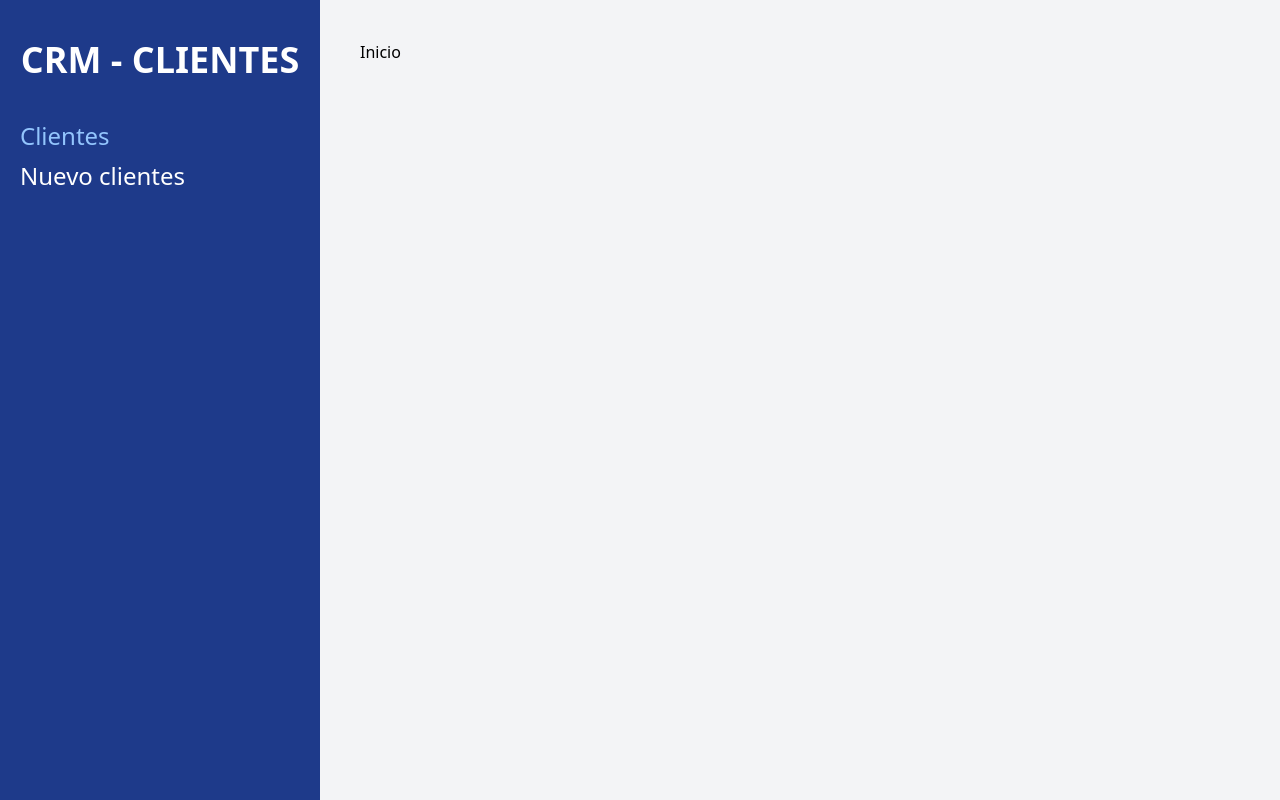
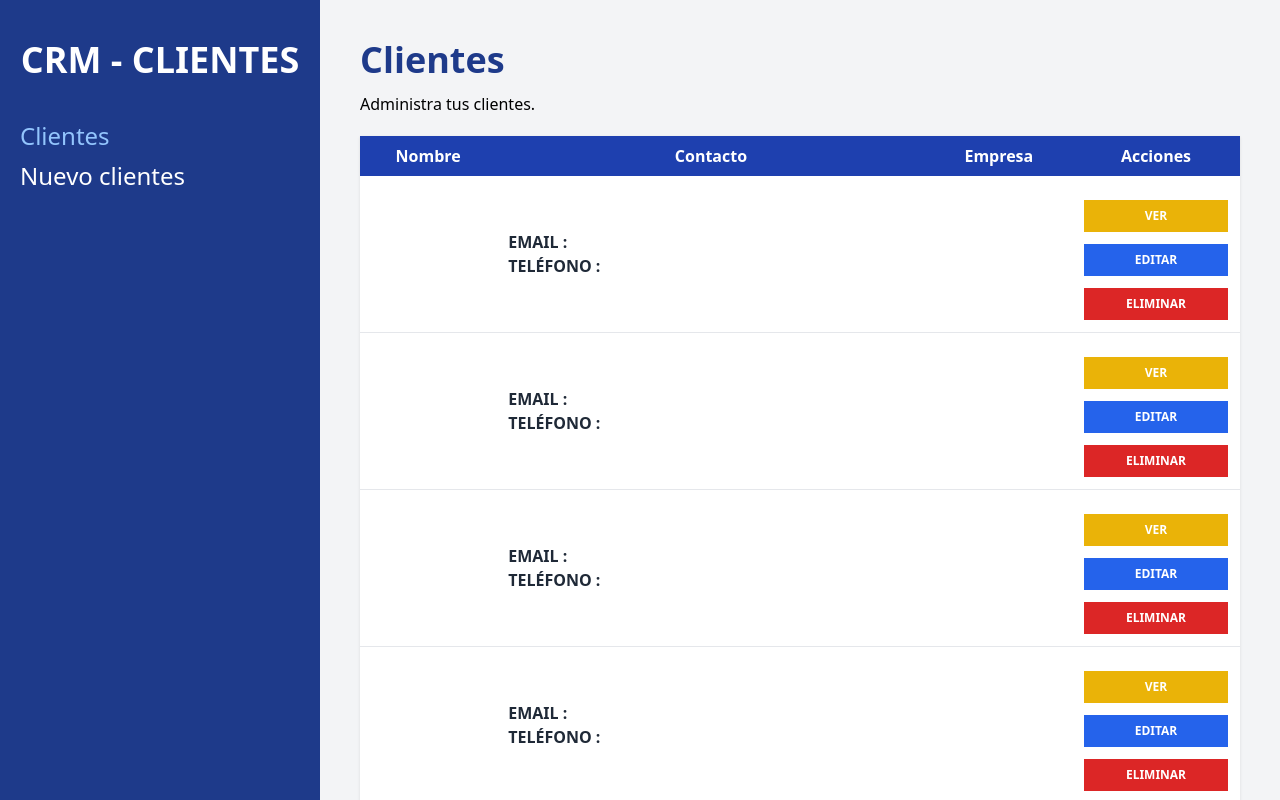
Before and after one commit to HeinzNaumann/Clients-CRM, a React (Vite) app: page /clientes in a window 1280 px wide. Built offline with nearby package versions, Linux system fonts and the light colour scheme; data requests are answered from the project's data file.

Commit message:
creada la estructura y el detalle

```diff
--- /dev/null
+++ b/db.json
@@ -0,0 +1,32 @@
+{
+  "clientes": [
+    {
+      "id": 1
+    },
+    {
+      "id": 2
+    },
+    {
+      "id": 3
+    },
+    {
+      "id": 4
+    },
+    {
+      "nombre": "prueba",
+      "empresa": "pruebaa",
+      "email": "prueba@prueba.com",
+      "telefono": "676059182",
+      "notas": "lolallad",
+      "id": 5
+    },
+    {
+      "nombre": "prueba",
+      "empresa": "prueba",
+      "email": "oprueba@peurab.com",
+      "telefono": "6757584393",
+      "notas": "askdlñfjslañkdjfñlskdjf",
+      "id": 6
+    }
+  ]
+}
--- a/src/App.jsx
+++ b/src/App.jsx
@@ -4,6 +4,7 @@
 import EditarCliente from "./paginas/EditarCliente";
 import Inicio from "./paginas/Inicio";
 import NuevoCliente from "./paginas/NuevoCliente";
+import VerCliente from "./paginas/verCliente";
 
 function App() {
   return (
@@ -13,6 +14,7 @@
           <Route index element={<Inicio />} />
           <Route path="nuevo" element={<NuevoCliente />} />
           <Route path="editar/:id" element={<EditarCliente />} />
+          <Route path=":id" element={<VerCliente />} />
         </Route>
       </Routes>
     </BrowserRouter>
--- /dev/null
+++ b/src/Styles/SpinnerClass.css
@@ -0,0 +1,36 @@
+.spinner {
+  width: 40px;
+  height: 40px;
+  background-color: rgb(30, 58, 138);
+
+  margin: 100px auto;
+  -webkit-animation: sk-rotateplane 1.2s infinite ease-in-out;
+  animation: sk-rotateplane 1.2s infinite ease-in-out;
+}
+
+@-webkit-keyframes sk-rotateplane {
+  0% {
+    -webkit-transform: perspective(120px);
+  }
+  50% {
+    -webkit-transform: perspective(120px) rotateY(180deg);
+  }
+  100% {
+    -webkit-transform: perspective(120px) rotateY(180deg) rotateX(180deg);
+  }
+}
+
+@keyframes sk-rotateplane {
+  0% {
+    transform: perspective(120px) rotateX(0deg) rotateY(0deg);
+    -webkit-transform: perspective(120px) rotateX(0deg) rotateY(0deg);
+  }
+  50% {
+    transform: perspective(120px) rotateX(-180.1deg) rotateY(0deg);
+    -webkit-transform: perspective(120px) rotateX(-180.1deg) rotateY(0deg);
+  }
+  100% {
+    transform: perspective(120px) rotateX(-180deg) rotateY(-179.9deg);
+    -webkit-transform: perspective(120px) rotateX(-180deg) rotateY(-179.9deg);
+  }
+}
--- /dev/null
+++ b/src/components/Cliente.jsx
@@ -0,0 +1,51 @@
+import { useNavigate } from "react-router-dom";
+
+const Cliente = ({ cliente }) => {
+  const navigate = useNavigate();
+
+  const { nombre, empresa, email, telefono, notas, id } = cliente;
+  return (
+    <>
+      <tr className="border-b hover:bg-gray-50">
+        <td className="p-3">{nombre}</td>
+        <td className="p-3">
+          <p>
+            <span className="text-gray-800 uppercase font-bold">Email : </span>
+            {email}
+          </p>
+          <p>
+            <span className="text-gray-800 uppercase font-bold">
+              Teléfono :{" "}
+            </span>
+            {telefono}
+          </p>
+        </td>
+        <td className="p-3">{empresa}</td>
+        <td className="p-3">
+          <button
+            type="button"
+            className="bg-yellow-500 hover:bg-yellow-600 w-full block text-white p-2 uppercase font-bold  text-xs mt-3"
+            onClick={() => navigate(`/clientes/${id}`)}
+          >
+            Ver
+          </button>
+
+          <button
+            type="button"
+            className="bg-blue-600 hover:bg-blue-700 w-full block text-white p-2 uppercase font-bold  text-xs mt-3 "
+          >
+            Editar
+          </button>
+          <button
+            type="button"
+            className="bg-red-600 hover:bg-red-700 w-full block text-white p-2 uppercase font-bold  text-xs mt-3"
+          >
+            Eliminar
+          </button>
+        </td>
+      </tr>
+    </>
+  );
+};
+
+export default Cliente;
--- a/src/components/Formulario.jsx
+++ b/src/components/Formulario.jsx
@@ -2,8 +2,10 @@
 import React from "react";
 import * as yup from "yup";
 import Alerta from "./Alerta";
+import { useNavigate } from "react-router-dom";
+const Formulario = () => {
+  const navigate = useNavigate();
 
-const Formulario = () => {
   const nuevoClienteSchema = yup.object().shape({
     nombre: yup
       .string()
@@ -22,8 +24,25 @@
       .typeError("El número no es valido"),
   });
 
-  const handleSubmit = (valores) => {
-    console.log(valores);
+  const handleSubmit = async (valores) => {
+    try {
+      const url = "http://localhost:3005/clientes";
+
+      const respuesta = await fetch(url, {
+        method: "POST",
+        body: JSON.stringify(valores),
+        headers: {
+          "Content-Type": "application/json",
+        },
+      });
+      console.log(respuesta);
+      const resultado = await respuesta.json();
+      console.log(resultado);
+
+      navigate("/clientes");
+    } catch (error) {
+      console.log(error);
+    }
   };
   return (
     <div className="bg-white- mt-10 px-5 py-10 rounder-md shadow-md md:w-3/4 mx-auto">
@@ -39,8 +58,9 @@
           telefono: "",
           notas: "",
         }}
-        onSubmit={(values) => {
-          handleSubmit(values);
+        onSubmit={async (values, { resetForm }) => {
+          await handleSubmit(values);
+          resetForm();
         }}
         validationSchema={nuevoClienteSchema}
       >
--- /dev/null
+++ b/src/components/Spinner.jsx
@@ -0,0 +1,7 @@
+import React from "react";
+import "../Styles/SpinnerClass.css";
+const Spinner = () => {
+  return <div className="spinner"></div>;
+};
+
+export default Spinner;
--- a/src/paginas/Inicio.jsx
+++ b/src/paginas/Inicio.jsx
@@ -1,7 +1,46 @@
-import React from "react";
+import { useEffect, useState } from "react";
+import Cliente from "../components/Cliente";
 
 const Inicio = () => {
-  return <div>Inicio</div>;
+  const [clientes, setClientes] = useState([]);
+
+  useEffect(() => {
+    const obtenerClientesAPI = async () => {
+      try {
+        const url = "http://localhost:3005/clientes";
+        const respuesta = await fetch(url);
+        const resultado = await respuesta.json();
+        setClientes(resultado);
+      } catch (error) {
+        console.log(error);
+      }
+    };
+
+    obtenerClientesAPI();
+  }, []);
+
+  return (
+    <>
+      <h1 className="font-black text-4xl text-blue-900 ">Clientes</h1>
+      <p className="mt-3">Administra tus clientes.</p>
+
+      <table className="w-full mt-5 table-auto shadow bg-white">
+        <thead className="bg-blue-800 text-white">
+          <tr>
+            <th className="p-2">Nombre</th>
+            <th className="p-2">Contacto</th>
+            <th className="p-2">Empresa</th>
+            <th className="p-2">Acciones</th>
+          </tr>
+        </thead>
+        <tbody>
+          {clientes.map((cliente) => (
+            <Cliente key={cliente.id} cliente={cliente} />
+          ))}
+        </tbody>
+      </table>
+    </>
+  );
 };
 
 export default Inicio;
--- /dev/null
+++ b/src/paginas/VerCliente.jsx
@@ -0,0 +1,77 @@
+import { useEffect, useState } from "react";
+import { useParams } from "react-router-dom";
+import Spinner from "../components/Spinner";
+
+const VerCliente = () => {
+  const [cliente, setCliente] = useState({});
+  const [cargando, setCargando] = useState(true);
+  const { id } = useParams();
+
+  useEffect(() => {
+    const obtenerClienteApi = async () => {
+      try {
+        const url = `http://localhost:3005/clientes/${id}`;
+        const respuesta = await fetch(url);
+        const resultado = await respuesta.json();
+        setCliente(resultado);
+      } catch (error) {
+        console.log(error);
+      }
+
+      setCargando(false);
+    };
+    obtenerClienteApi();
+  }, []);
+
+  return Object.keys(cliente).length === 0 ? (
+    <p>No hay Resultados</p>
+  ) : (
+    <div>
+      {cargando ? (
+        <Spinner />
+      ) : (
+        <>
+          <h1 className="font-black text-4xl text-blue-900 ">
+            Ver Cliente: {cliente.nombre}
+          </h1>
+          <p>Información del cliente</p>
+          <p className="text-2xl text-gray-600 mt-10">
+            {" "}
+            <span className="text-gray-800 uppercase font-bold ">
+              {" "}
+              Cliente:
+            </span>
+            {cliente.nombre}
+          </p>
+          <p className="text-2xl text-gray-800 ">
+            {" "}
+            <span className="text-gray-600 uppercase font-bold "> Email:</span>
+            {cliente.email}
+          </p>
+          {cliente.telefono && (
+            <p className="text-2xl text-gray-800">
+              {" "}
+              <span className="text-gray-600 uppercase font-bold ">
+                {" "}
+                Teléfono:
+              </span>
+              {cliente.telefono}
+            </p>
+          )}
+          {cliente.notas && (
+            <p className="text-2xl text-gray-800">
+              {" "}
+              <span className="text-gray-600 uppercase font-bold ">
+                {" "}
+                Empresa:
+              </span>
+              {cliente.notas}
+            </p>
+          )}
+        </>
+      )}
+    </div>
+  );
+};
+
+export default VerCliente;
```
